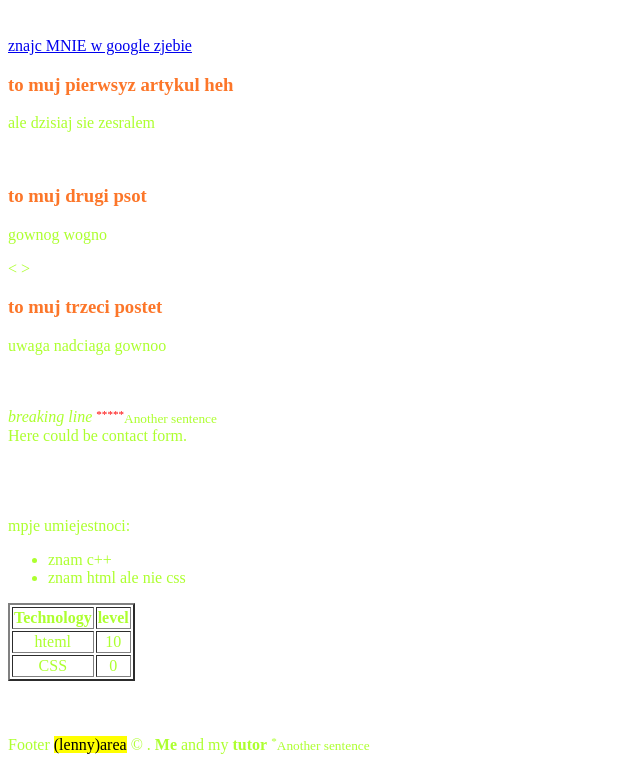
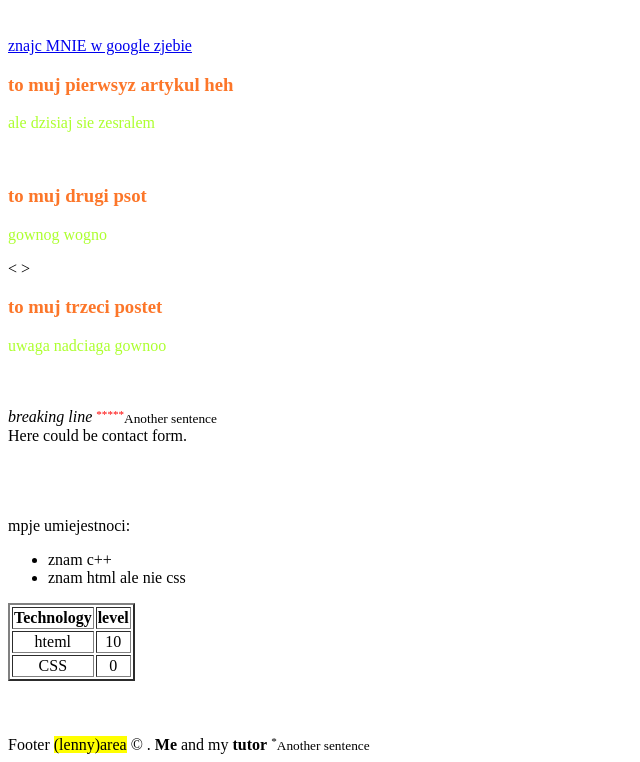
Before and after one commit to wojkoks/wojkoks.github.io, a plain HTML site: page index.html in a window 1280 px wide. Shown: the part 61-823 px from the top of the page, without its empty margins (0-640 px from the left). Drawn offline with Linux system fonts and the light colour scheme.

Commit message:
8 commit

```diff
--- a/styles.css
+++ b/styles.css
@@ -4,11 +4,6 @@ td { /* selector */
 
     text-align: center; /* property: value */
 
-}
-
-body {
-
-    color:greenyellow;
 }
 
 h3 {
```
